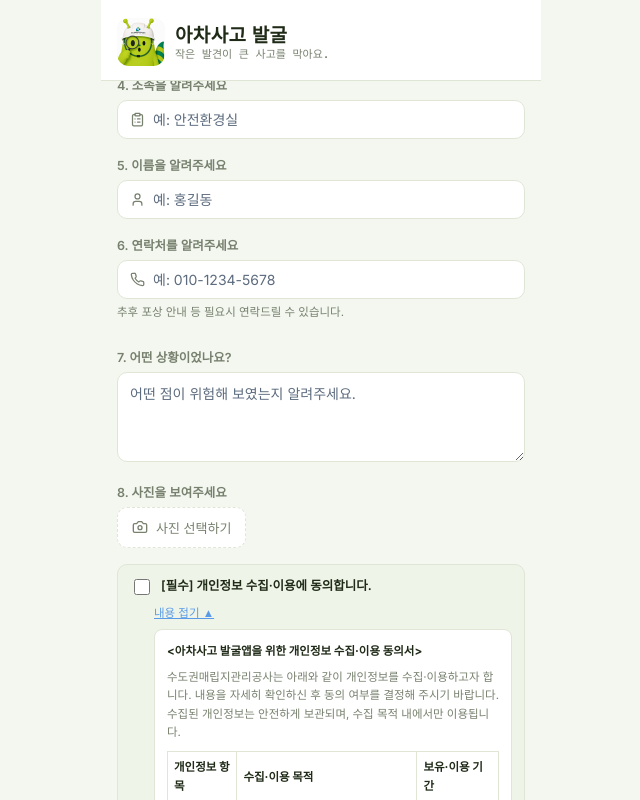
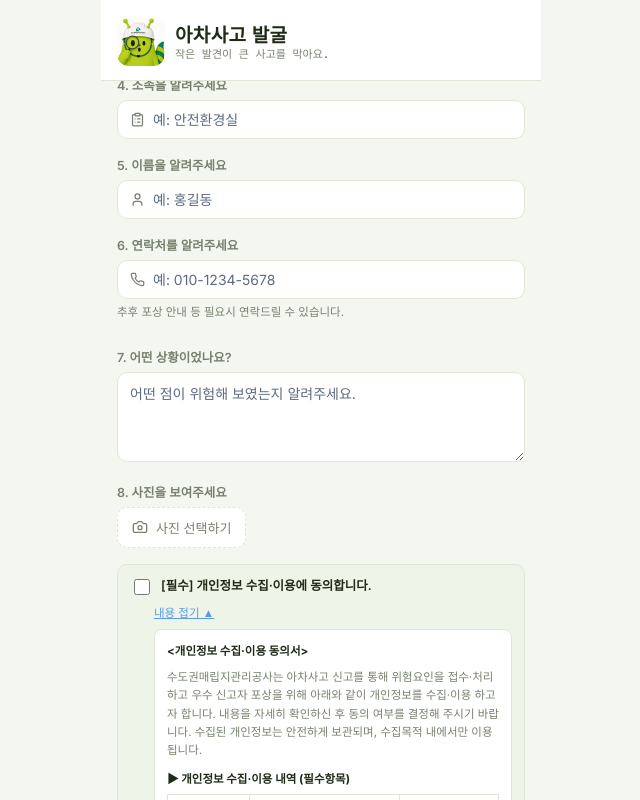
Before and after one commit to sojleeee/acha-sago-app-v2, a React (Vite) app: page / in a window 1280 px wide. Both pictures are taken after a click on the button "전체 내용 보기 ▼". Shown: the part 346-1146 px from the top of the page, without its empty margins (319-959 px from the left). Built offline with nearby package versions, Linux system fonts and the light colour scheme.

Commit message:
Update ReportApp.jsx

```diff
--- a/src/ReportApp.jsx
+++ b/src/ReportApp.jsx
@@ -730,9 +730,10 @@ function ReportForm({ onSubmit }) {
         </button>
         {consentOpen && (
           <div style={{ marginTop: 8, marginLeft: 24, background: C.surface, border: `1px solid ${C.line}`, borderRadius: 8, padding: 12, fontSize: 11.5, color: C.muted, lineHeight: 1.6 }}>
-            <p style={{ margin: "0 0 8px", fontWeight: 700, color: C.text }}>&lt;아차사고 발굴앱을 위한 개인정보 수집·이용 동의서&gt;</p>
-            <p style={{ margin: "0 0 10px" }}>수도권매립지관리공사는 아래와 같이 개인정보를 수집·이용하고자 합니다. 내용을 자세히 확인하신 후 동의 여부를 결정해 주시기 바랍니다. 수집된 개인정보는 안전하게 보관되며, 수집 목적 내에서만 이용됩니다.</p>
-            <table style={{ width: "100%", borderCollapse: "collapse", marginBottom: 10 }}>
+            <p style={{ margin: "0 0 8px", fontWeight: 700, color: C.text }}>&lt;개인정보 수집·이용 동의서&gt;</p>
+            <p style={{ margin: "0 0 10px" }}>수도권매립지관리공사는 아차사고 신고를 통해 위험요인을 접수·처리하고 우수 신고자 포상을 위해 아래와 같이 개인정보를 수집·이용 하고자 합니다. 내용을 자세히 확인하신 후 동의 여부를 결정해 주시기 바랍니다. 수집된 개인정보는 안전하게 보관되며, 수집목적 내에서만 이용됩니다.</p>
+            <p style={{ margin: "0 0 6px", fontWeight: 700, color: C.text }}>▶ 개인정보 수집·이용 내역 (필수항목)</p>
+            <table style={{ width: "100%", borderCollapse: "collapse", marginBottom: 10, wordBreak: "keep-all" }}>
               <thead>
                 <tr>
                   <th style={{ border: `1px solid ${C.line}`, padding: 6, fontWeight: 700, color: C.text, textAlign: "left" }}>개인정보 항목</th>
@@ -742,13 +743,13 @@ function ReportForm({ onSubmit }) {
               </thead>
               <tbody>
                 <tr>
-                  <td style={{ border: `1px solid ${C.line}`, padding: 6 }}>이름, 휴대폰 번호, 소속</td>
-                  <td style={{ border: `1px solid ${C.line}`, padding: 6 }}>위험요인 신고 접수 및 개선 조치 처리, 담당 부서 배정, 우수 참여자 포상 심사</td>
-                  <td style={{ border: `1px solid ${C.line}`, padding: 6 }}>수집일로부터 6개월 이내 파기</td>
+                  <td style={{ border: `1px solid ${C.line}`, padding: 6 }}>이름, 휴대폰번호, 소속</td>
+                  <td style={{ border: `1px solid ${C.line}`, padding: 6 }}>위험요인 신고 접수 및 개선조치처리, 담당 부서 배정, 우수 참여자포상 심사</td>
+                  <td style={{ border: `1px solid ${C.line}`, padding: 6, color: "#2255CC", fontWeight: 700, textDecoration: "underline", fontSize: 12.5 }}>수집일로부터 1년 이내 파기</td>
                 </tr>
               </tbody>
             </table>
-            <p style={{ margin: 0 }}>※ 위의 개인정보 수집·이용에 대한 동의를 거부할 권리가 있습니다. 다만 동의를 거부하실 경우 서비스 이용이 제한될 수 있습니다.</p>
+            <p style={{ margin: 0, wordBreak: "keep-all" }}>※ 위의 개인정보 수집·이용에 대한 동의를 거부할 권리가 있습니다. 다만 동의를 거부하실 경우 서비스 이용이 제한될 수 있습니다.</p>
           </div>
         )}
       </div>
```
